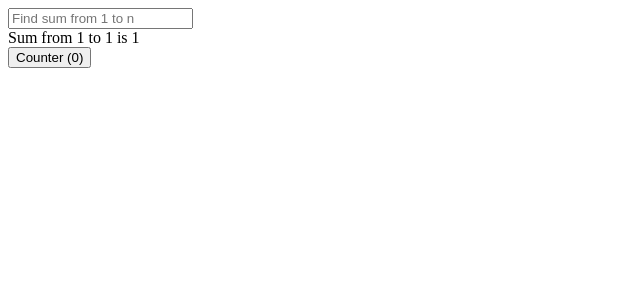
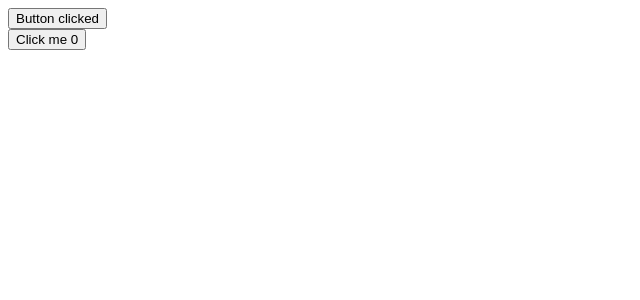
Before and after one commit to mozaid7/Frontend-Dev, a React (Vite) app in the folder 06-ReactExp2/: page / in a window 1280 px wide. Shown: the top 300 px of the page, without its empty margins (0-640 px from the left). Built offline with nearby package versions, Linux system fonts and the light colour scheme.

Commit message:
useCallback used to memoize re-renders

```diff
--- a/06-ReactExp2/src/App.jsx
+++ b/06-ReactExp2/src/App.jsx
@@ -1,32 +1,59 @@
-import { useEffect, useState, useCallback, useMemo } from 'react'
+import { useEffect, useState, useCallback, useMemo, memo } from 'react'
 import React, { Fragment } from 'react'
 import axios from "axios";
 
+
 function App() {
-  const [counter, setCounter] = useState(0);
-  const [inputValue, setInputValue] = useState(1);
+  const [count, setCount] = useState(0)
 
-  // useMemo will let this code run only when the inputValue changes, otherwise this code will not render unnecessarily
-  let count = useMemo(() => {
-    let count = 0;
-    for (let i = 1; i <= inputValue; i++) {
-     count = count + i;
-    }
-    return count;
-  }, [inputValue]);
+// useCallback tells the prg. that the function is same & do not re-render even if the parent re-renders
+  const inputVal = useCallback(() => {
+    console.log("child clicked")
+  }, [])
 
- return <div>
-  <input onChange={function(e) {
-    setInputValue(e.target.value);
-  }} placeholder='Find sum from 1 to n'></input>
-  <br />
-  Sum from 1 to {inputValue} is {count}
-  <br />
-  <button onClick={() => {
-    setCounter(counter + 1);
-  }}>Counter ({counter})</button>
- </div>
+  return <div>
+    <Child onClick={inputVal} />
+    <button onClick={() => {
+      setCount(count + 1);
+    }}>Click me {count}</button>
+  </div>
 }
+
+const Child = memo(({onClick}) => {
+  console.log("child render")
+
+  return <div>
+    <button onClick={onClick}>Button clicked</button>
+  </div>
+})
+
+
+
+// function App() {
+//   const [counter, setCounter] = useState(0);
+//   const [inputValue, setInputValue] = useState(1);
+
+//   // useMemo will let this code run only when the inputValue changes, otherwise this code will not render unnecessarily
+//   let count = useMemo(() => {
+//     let count = 0;
+//     for (let i = 1; i <= inputValue; i++) {
+//      count = count + i;
+//     }
+//     return count;
+//   }, [inputValue]);
+
+//  return <div>
+//   <input onChange={function(e) {
+//     setInputValue(e.target.value);
+//   }} placeholder='Find sum from 1 to n'></input>
+//   <br />
+//   Sum from 1 to {inputValue} is {count}
+//   <br />
+//   <button onClick={() => {
+//     setCounter(counter + 1);
+//   }}>Counter ({counter})</button>
+//  </div>
+// }
 
 // useEffect hook implementation
 // function App() {
```
